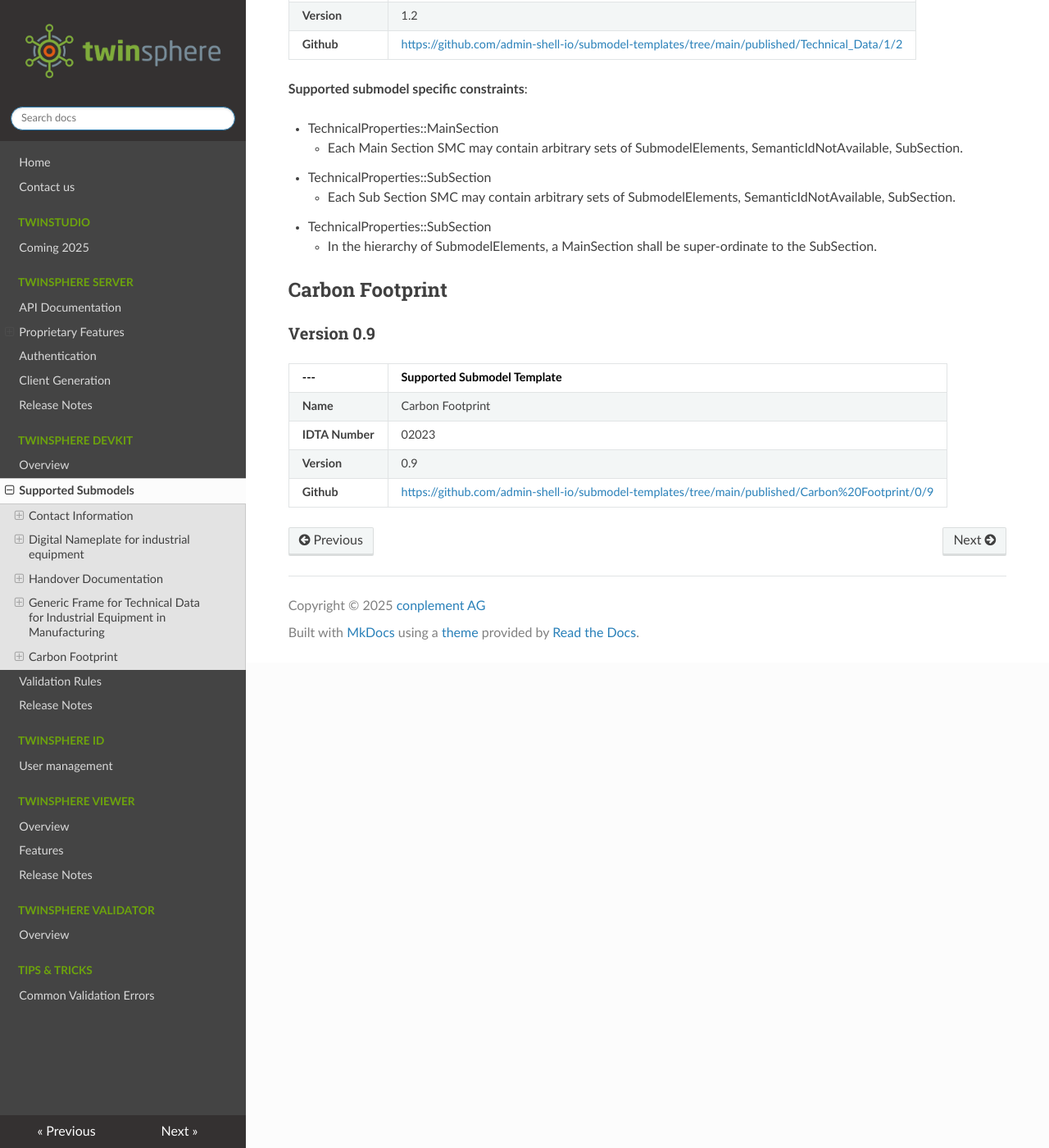
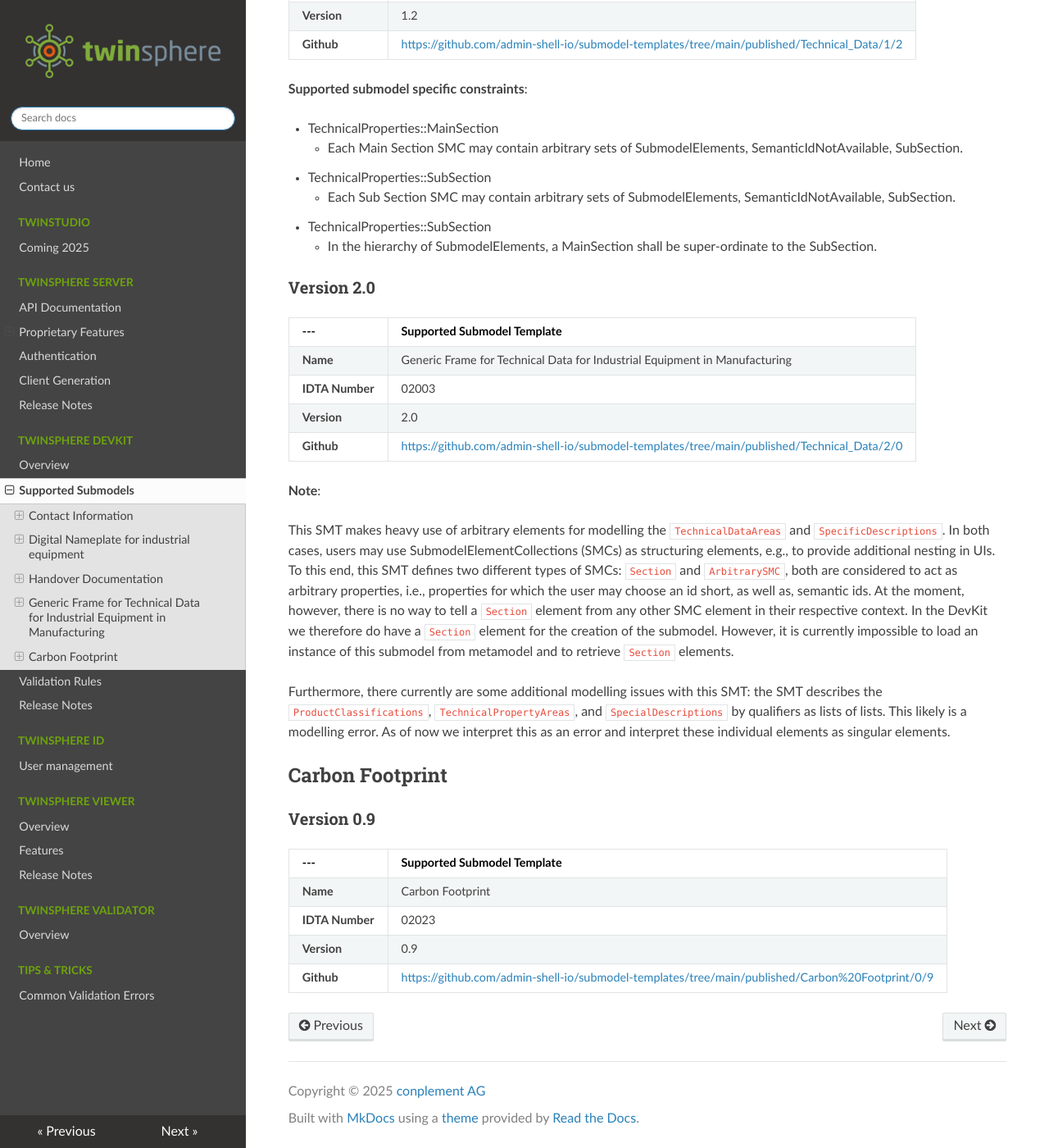
Before and after one commit to twinsphere/twinsphere.github.io, an MkDocs documentation site: the page built from docs/tam-submodels.md, in a window 1280 px wide and 1400 px high, scrolled down 3961 px. Shown: the whole window at 82% size. Built offline with MkDocs 1.6.1, drawn with Linux system fonts in a browser that asks for light colours; nearby versions of some CDN libraries.

Commit message:
feat(tam): add TechnicalData 2.0

```diff
--- a/docs/tam-submodels.md
+++ b/docs/tam-submodels.md
@@ -166,6 +166,34 @@
 - TechnicalProperties::SubSection
     - In the hierarchy of SubmodelElements, a MainSection shall be super-ordinate to the SubSection.
 
+### Version 2.0
+
+<!-- markdownlint-disable line-length -->
+
+| ---             | Supported Submodel Template                                                                   |
+|-----------------|-----------------------------------------------------------------------------------------------|
+| **Name**        | Generic Frame for Technical Data for Industrial Equipment in Manufacturing                    |
+| **IDTA Number** | 02003                                                                                         |
+| **Version**     | 2.0                                                                                           |
+| **Github**      | <https://github.com/admin-shell-io/submodel-templates/tree/main/published/Technical_Data/2/0> |
+
+<!-- markdownlint-enable line-length -->
+
+**Note**:
+
+This SMT makes heavy use of arbitrary elements for modelling the `TechnicalDataAreas` and `SpecificDescriptions`. In
+both cases, users may use SubmodelElementCollections (SMCs) as structuring elements, e.g., to provide additional nesting
+in UIs. To this end, this SMT defines two different types of SMCs: `Section` and `ArbitrarySMC`, both are considered to
+act as arbitrary properties, i.e., properties for which the user may choose an id short, as well as, semantic ids. At
+the moment, however, there is no way to tell a `Section` element from any other SMC element in their respective context.
+In the DevKit we therefore do have a `Section` element for the creation of the submodel. However, it is currently
+impossible to load an instance of this submodel from metamodel and to retrieve `Section` elements.
+
+Furthermore, there currently are some additional modelling issues with this SMT: the SMT describes the
+`ProductClassifications`, `TechnicalPropertyAreas`, and `SpecialDescriptions` by qualifiers as lists of lists. This
+likely is a modelling error. As of now we interpret this as an error and interpret these individual elements as singular
+elements.
+
 ## Carbon Footprint
 
 ### Version 0.9
```
